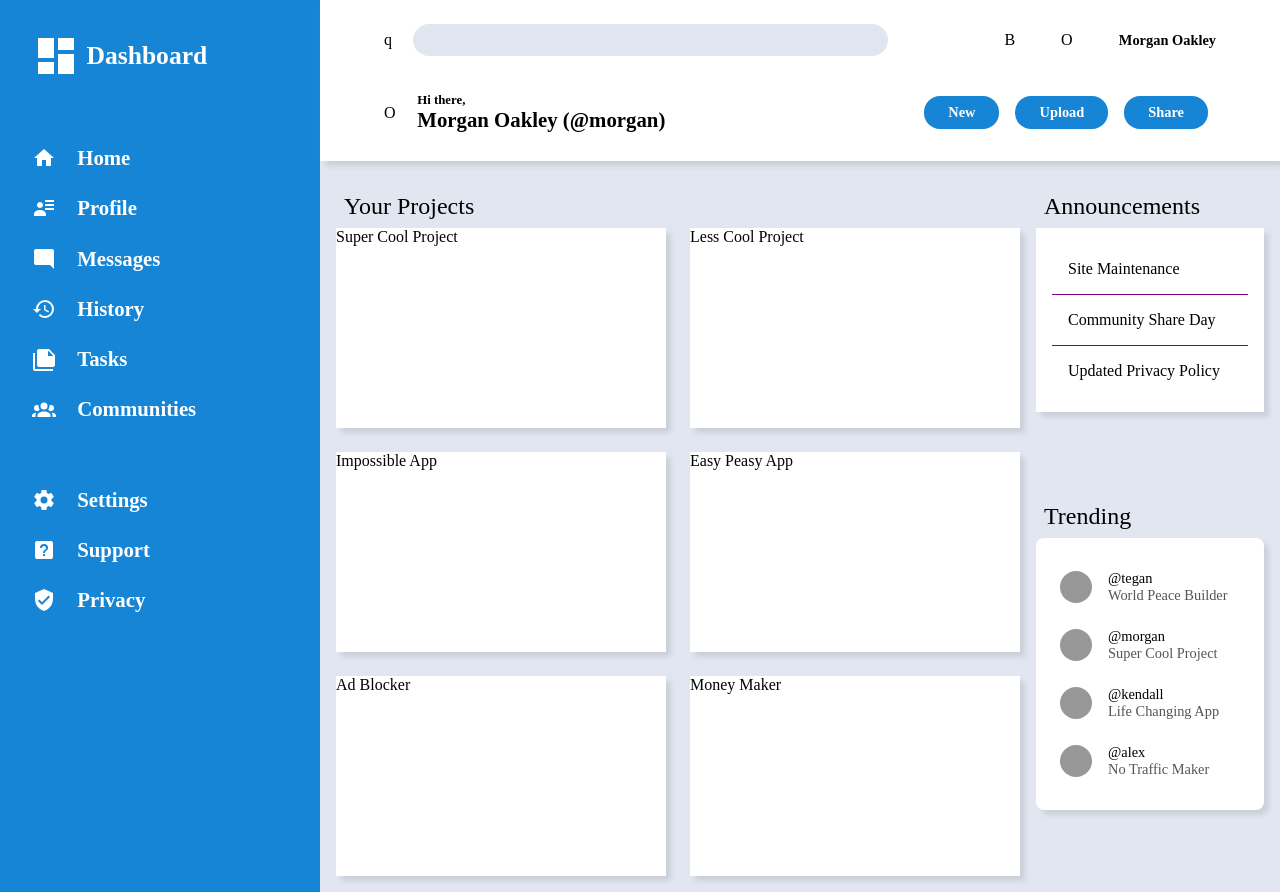
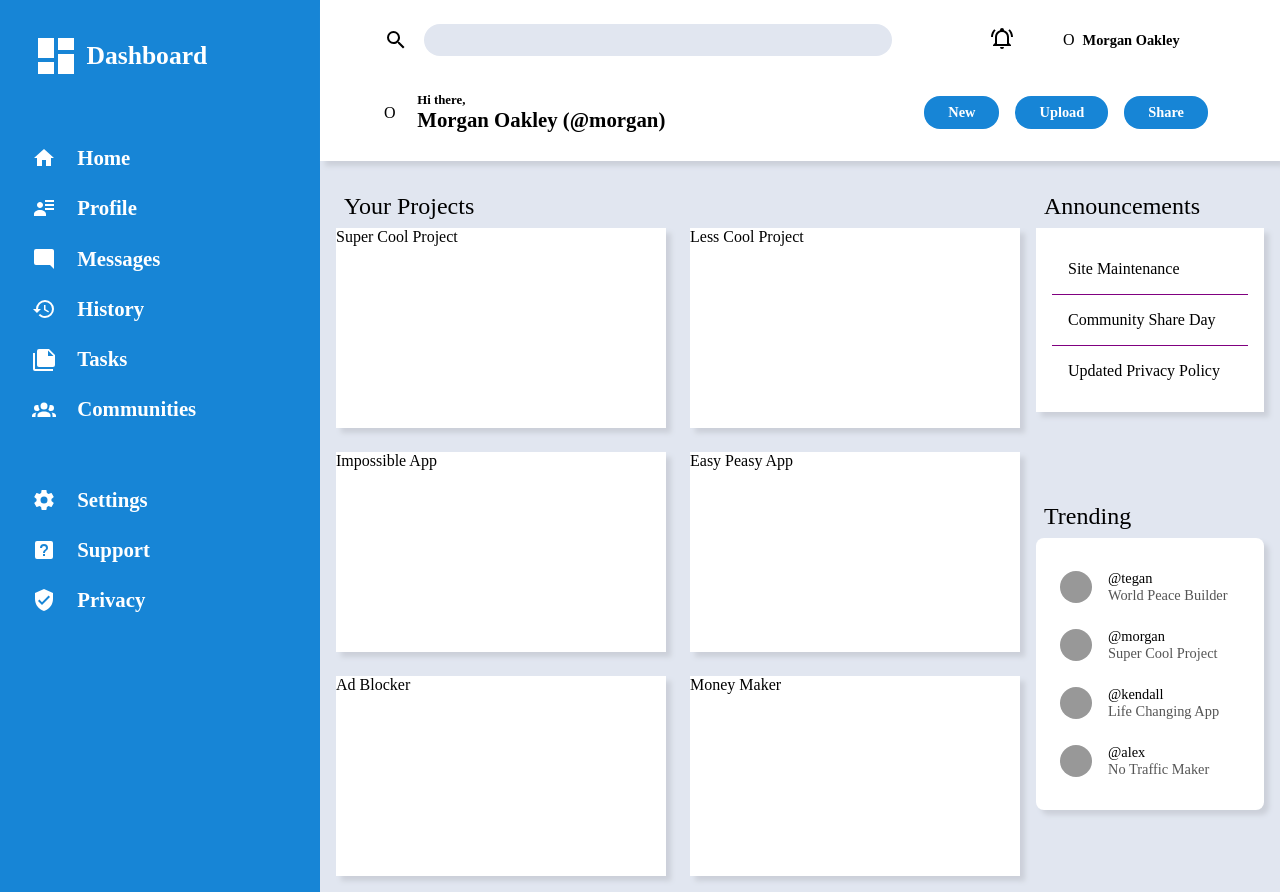
Before and after one commit to TimoW3rn3r/admin-dashboard, a plain HTML site: page index.html in a window 1280 px wide. Drawn offline with Linux system fonts and the light colour scheme.

Commit message:
Add icons, search and notification, to header

```diff
--- a/css/style.css
+++ b/css/style.css
@@ -91,6 +91,8 @@ body {
 
 #search-icon {
   margin-right: 16px;
+  height: 24px;
+  vertical-align: middle;
 }
 
 #username {
@@ -115,8 +117,17 @@ body {
   margin-right: 98px;
 }
 
-#bell-icon, #profile-icon, #username {
+#bell-icon {
+  width: 24px;
+}
+
+#profile-icon {
   justify-self: right;
+}
+
+#username {
+  justify-self: left;
+  margin-left: 8px;
 }
 
 #profile-picture {
--- a/index.html
+++ b/index.html
@@ -69,9 +69,9 @@
       <div class="header card">
         <!-- first-row for search, notification and user settings -->
         <div class="first-row">
-          <div id="search-icon">q</div>
+          <span><img src="./assets/magnify.svg" alt="Search" id="search-icon"></span>
           <div id="search-bar"></div>
-          <div id="bell-icon">B</div>
+          <span><img src="./assets/bell-ring-outline.svg" alt="Notification" id="bell-icon"></span>
           <div id="profile-icon">O</div>
           <div id="username">Morgan Oakley</div>
         </div>
```
